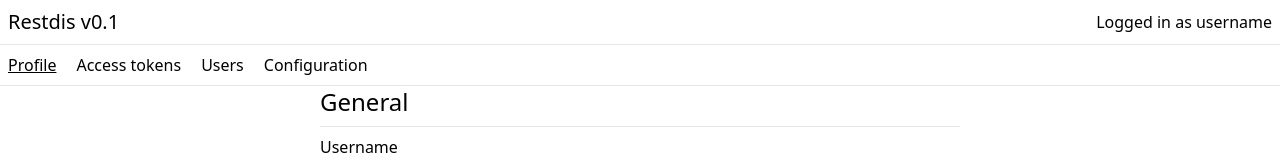
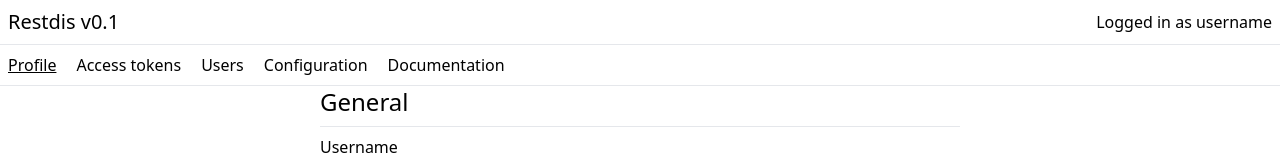
Before and after one commit to joseph0x45/restdis, a SvelteKit app in the folder admin/: page /profile in a window 1280 px wide. Shown: the top 160 px of the page. Built offline with nearby package versions, Linux system fonts and the light colour scheme.

Commit message:
ui: add mock docs link

```diff
--- a/admin/src/routes/(authed)/+layout.svelte
+++ b/admin/src/routes/(authed)/+layout.svelte
@@ -16,6 +16,10 @@
 		{
 			title: 'Configuration',
 			href: '/config'
+		},
+		{
+			title: 'Documentation',
+			href: '/docs'
 		}
 	];
 </script>
@@ -28,8 +32,9 @@
 </header>
 <div class=" flex w-full gap-5 p-2 border-b">
 	{#each links as link}
-		<a class={` ${link.href === $location ? 'underline' : ''} hover:underline `} href={`/console/${link.href}`}
-			>{link.title}</a
+		<a
+			class={` ${link.href === $location ? 'underline' : ''} hover:underline `}
+			href={`/console/${link.href}`}>{link.title}</a
 		>
 	{/each}
 </div>
```
